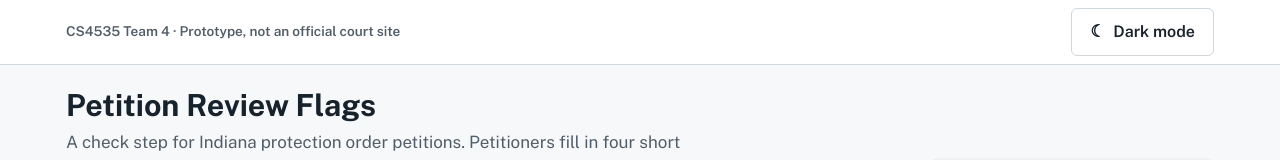
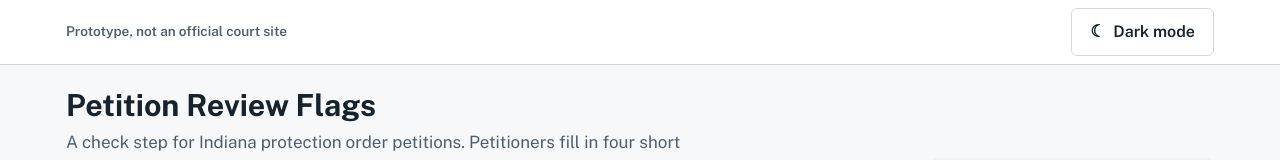
Before and after one commit to NainicaD/Petition-Review, a plain HTML site: page index.html in a window 1280 px wide. Shown: the top 160 px of the page. Drawn offline with nearby package versions, Linux system fonts and the light colour scheme.

Commit message:
docs: add live page link and remove course and team name
Adds a Try it section with the GitHub Pages link to the README; removes the course code and team number from the page header and README.

```diff
--- a/index.html
+++ b/index.html
@@ -164,7 +164,7 @@ try{if(localStorage.getItem("pr-theme")==="dark")document.documentElement.datase
 
 <div class="topbar">
   <div class="wrap">
-    <p class="eyebrow">CS4535 Team 4 · Prototype, not an official court site</p>
+    <p class="eyebrow">Prototype, not an official court site</p>
     <button class="btn" id="theme" type="button" aria-pressed="false"></button>
   </div>
 </div>
```
Also changed, not shown: 1 other file.
